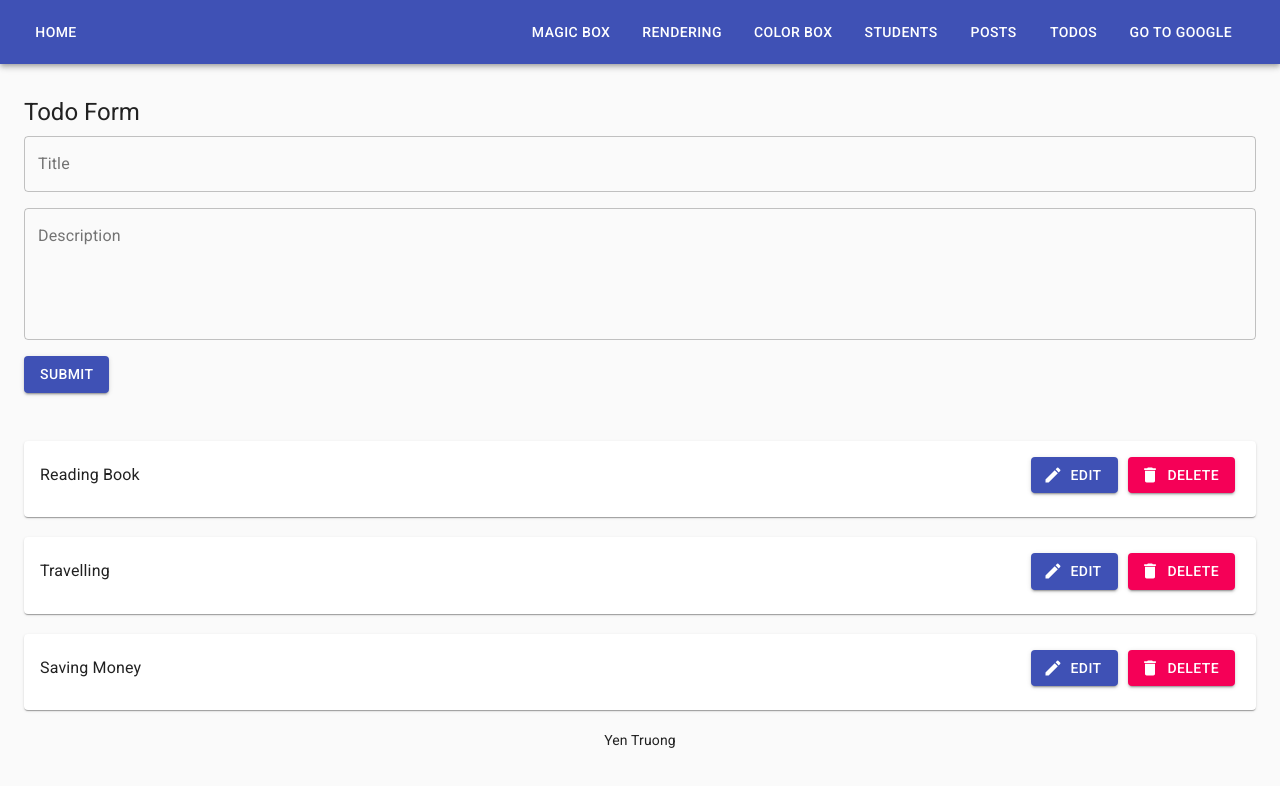
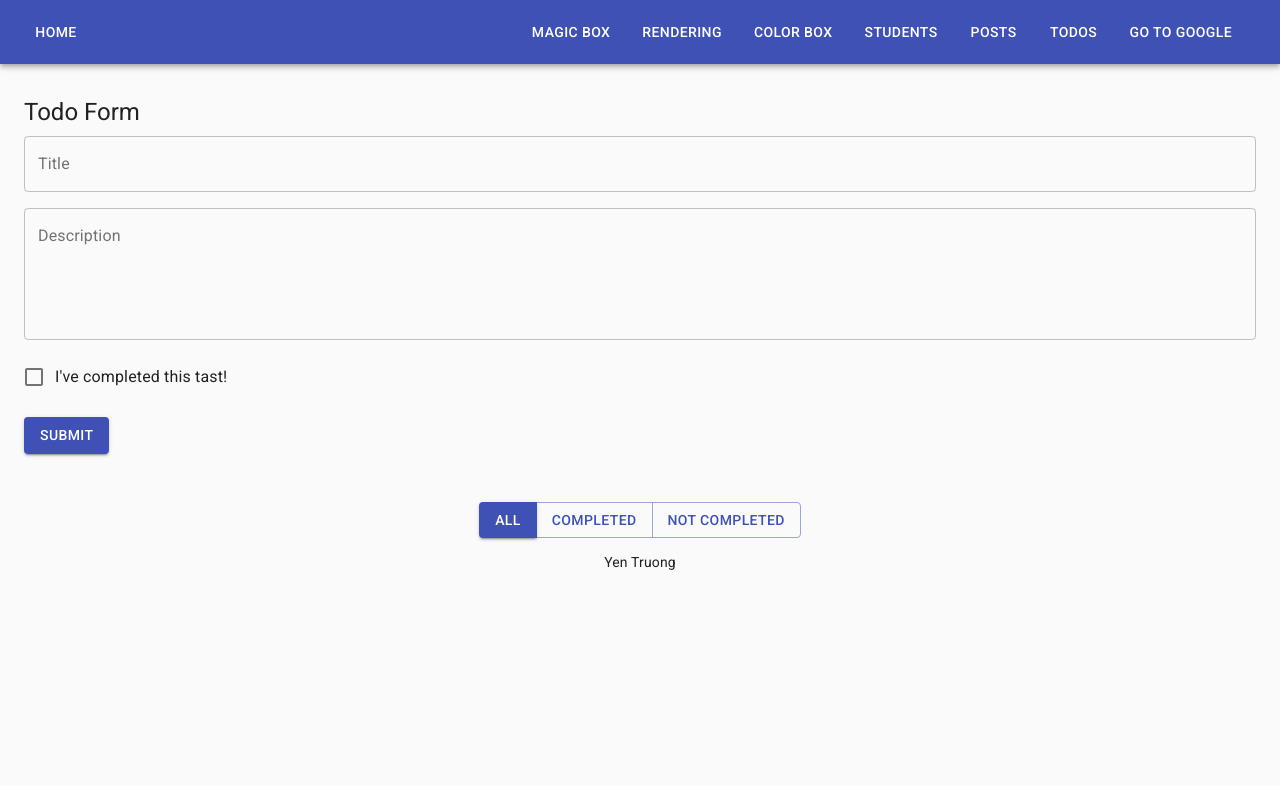
Before and after one commit to truongnhyen/react-labs, a React (Create React App) app: page /todos in a window 1280 px wide. Shown: the top 786 px of the page. Built offline with nearby package versions, Linux system fonts and the light colour scheme.

Commit message:
checkboxfield +filter todo +  local storage

```diff
--- /dev/null
+++ b/src/components/FormFields/CheckboxField.jsx
@@ -0,0 +1,53 @@
+import { Box, Checkbox, FormControl, FormControlLabel, FormHelperText } from '@material-ui/core';
+import PropTypes from 'prop-types';
+import React from 'react';
+import { Controller } from 'react-hook-form';
+
+CheckboxField.propTypes = {
+  name: PropTypes.string.isRequired,
+  form: PropTypes.object.isRequired,
+
+  label: PropTypes.string,
+  disabled: PropTypes.bool,
+};
+
+CheckboxField.defaultProps = {
+  label: '',
+  disabled: false,
+};
+
+function CheckboxField(props) {
+  const { name, label, form, disabled } = props;
+  const { errors } = form;
+  const errorMessage = errors[name]?.message;
+  const hasError = !!errorMessage;
+
+  return (
+    <Box mt={1} mb={2}>
+      <FormControl error={hasError}>
+        <Controller
+          name={name}
+          control={form.control}
+          render={({ value, onChange, onBlur }) => (
+            <FormControlLabel
+              control={
+                <Checkbox
+                  name={name}
+                  checked={value}
+                  onChange={(e) => onChange(e.target.checked)}
+                  onBlur={onBlur}
+                  disabled={disabled}
+                />
+              }
+              label={label}
+            />
+          )}
+        />
+
+        <FormHelperText>{errorMessage}</FormHelperText>
+      </FormControl>
+    </Box>
+  );
+}
+
+export default CheckboxField;
--- /dev/null
+++ b/src/features/Student/components/StudentList/index.jsx
@@ -0,0 +1,91 @@
+import React from 'react';
+import PropTypes from 'prop-types';
+import { Box, Button, Card, CardContent, makeStyles, Typography } from '@material-ui/core';
+import { Delete, Edit } from '@material-ui/icons';
+
+StudentList.propTypes = {
+  data: PropTypes.array,
+  onRemove: PropTypes.func,
+  onEdit: PropTypes.func,
+};
+
+StudentList.defaultProps = {
+  data: [],
+  onRemove: null,
+  onEdit: null,
+};
+
+const useStyles = makeStyles(() => ({
+  root: {
+    listStyleType: 'none',
+    padding: 0,
+  },
+
+  item: {
+    margin: '1rem 0',
+  },
+}));
+
+function StudentList({ data, onRemove, onEdit }) {
+  const classes = useStyles();
+
+  return (
+    <ul className={classes.root}>
+      {data.map((student) => (
+        <li className={classes.item} key={student.id}>
+          <Card>
+            <CardContent>
+              <Box display="flex" justifyContent="space-between" alignItems="center">
+                <Box flex="1 1 auto">
+                  <Typography
+                    component="p"
+                    variant="body1"
+                    style={{ textDecoration: student.completed ? 'line-through' : 'none' }}
+                  >
+                    {student.name}
+                  </Typography>
+
+                  <Typography component="p" variant="body2">
+                    Gender: {student.gender}
+                  </Typography>
+
+                  <Typography component="p" variant="body2">
+                    City: {student.city}
+                  </Typography>
+
+                  <Typography component="p" variant="body2">
+                    Age: {student.age}
+                  </Typography>
+                </Box>
+
+                <Box mr={1}>
+                  <Button
+                    variant="contained"
+                    color="primary"
+                    className={classes.button}
+                    startIcon={<Edit />}
+                    onClick={() => onEdit && onEdit(student)}
+                  >
+                    Edit
+                  </Button>
+                </Box>
+
+                <Button
+                  variant="contained"
+                  color="secondary"
+                  className={classes.button}
+                  startIcon={<Delete />}
+                  onClick={() => onRemove && onRemove(student)}
+                >
+                  Delete
+                </Button>
+              </Box>
+            </CardContent>
+          </Card>
+        </li>
+      ))}
+    </ul>
+  );
+}
+
+export default StudentList;
--- a/src/features/Student/index.jsx
+++ b/src/features/Student/index.jsx
@@ -1,22 +1,33 @@
-import React from 'react';
-import { Route, Switch, useRouteMatch } from 'react-router-dom';
-import StudentDetailPage from './pages/Detail';
-import StudentListPage from './pages/List';
-
-StudentFeature.propTypes = {};
+import studentApi from 'api/studentApi';
+import React, { useEffect, useState } from 'react';
+import { useRouteMatch } from 'react-router-dom';
+import StudentList from './components/StudentList';
 
 function StudentFeature(props) {
-  //using match.path de get Routing tu thang cha ben ngoai App, de tranh truong hop
-  // routing parent thay doi phai vo trong sub routing de doi
   const match = useRouteMatch();
+  const [filters, setFilters] = useState({
+    _page: 1,
+    _limit: 10,
+  });
+  const [studentList, setStudentList] = useState([]);
+  const [loading, setLoading] = useState(false);
+
+  useEffect(() => {
+    (async () => {
+      try {
+        const { data } = await studentApi.getAll(filters);
+        setStudentList(data);
+      } catch (error) {
+        console.log('Failed to fetch student list:', error);
+      }
+    })();
+  }, [filters]);
 
   return (
     <div>
-      <h2>Student Feature</h2>
-      <Switch>
-        <Route exact path={match.path} component={StudentListPage} />
-        <Route path={`${match.path}/:studentId`} component={StudentDetailPage} />
-      </Switch>
+      <h2>STUDENT FEATURE</h2>
+
+      <StudentList data={studentList} />
     </div>
   );
 }
--- a/src/features/Todo/components/TodoForm/index.jsx
+++ b/src/features/Todo/components/TodoForm/index.jsx
@@ -6,6 +6,7 @@ import { yupResolver } from '@hookform/resolvers/yup';
 import InputField from 'components/FormFields/InputField';
 import TextareaField from 'components/FormFields/TextareaField';
 import { Box, Button, Typography } from '@material-ui/core';
+import CheckboxField from 'components/FormFields/CheckboxField';
 
 TodoForm.propTypes = {
   initialValues: PropTypes.object,
@@ -15,6 +16,7 @@ TodoForm.defaultProps = {
   initialValues: {
     value: '',
     description: '',
+    completed: false,
   },
 };
 
@@ -32,13 +34,14 @@ function TodoForm({ initialValues, onSubmit }) {
       then: yup.string().required('Nhap di'),
       otherwise: yup.string(),
     }),
+    completed: yup.boolean(),
   });
 
   console.log({ initialValues });
 
   const form = useForm({
     mode: 'onBlur',
-    defaultValues: initialValues || { value: '', description: '' },
+    defaultValues: initialValues || { value: '', description: '', completed: false },
     resolver: yupResolver(schema),
   });
 
@@ -47,6 +50,7 @@ function TodoForm({ initialValues, onSubmit }) {
   useEffect(() => {
     setValue('value', initialValues ? initialValues.value : '');
     setValue('description', initialValues?.description || ''); //another way to write
+    setValue('completed', initialValues?.completed || false);
   }, [initialValues, setValue]);
 
   const handleFormSubmit = (values) => {
@@ -66,6 +70,7 @@ function TodoForm({ initialValues, onSubmit }) {
 
       <InputField name="value" label="Title" form={form} />
       <TextareaField name="description" label="Description" form={form} />
+      <CheckboxField name="completed" label="I've completed this tast!" form={form}/>
       <Button type="submit" variant="contained" color="primary">
         Submit
       </Button>
--- a/src/features/Todo/components/TodoList/index.jsx
+++ b/src/features/Todo/components/TodoList/index.jsx
@@ -44,6 +44,9 @@ function TodoList({ todos, onDelete, onEdit }) {
                   <Typography component="p" variant="body1">
                     {todo.description}
                   </Typography>
+                  <Typography component="p" variant="body1" style={{textDecoration: todo.completed ? 'line-through': 'none'}}>
+                    {todo.value}
+                  </Typography>
                 </Box>
                 <Box>
                   <Button
--- a/src/features/Todo/index.jsx
+++ b/src/features/Todo/index.jsx
@@ -1,19 +1,32 @@
-import { Box, Container } from '@material-ui/core';
-import React, { useState } from 'react';
+import { Box, Button, ButtonGroup, Container } from '@material-ui/core';
+import React, { useEffect, useState } from 'react';
 import TodoForm from './components/TodoForm';
 import TodoList from './components/TodoList';
 
 TodoFeature.propTypes = {};
 
 function TodoFeature(props) {
-  const [todoList, setTodoList] = useState([
-    { id: 1, value: 'Reading Book', description: '' },
-    { id: 2, value: 'Travelling', description: '' },
-    { id: 3, value: 'Saving Money', description: '' },
-  ]);
+  const [filters, setFilters] = useState({
+    completed: 'all',
+  });
+  const [todoList, setTodoList] = useState(() => {
+    try {
+      return JSON.parse(localStorage.getItem('todo_list')) || [];
+    } catch (error) {}
+
+    return [
+      { id: '1', value: 'Eat', description: 'Lorem ipsum dolor sit amet.', completed: false },
+      { id: '2', value: 'Code', description: 'Lorem ipsum dolor sit amet.', completed: false },
+      { id: '3', value: 'Sleep', description: 'Lorem ipsum dolor sit amet.', completed: false },
+  ];
+});
 
   const [selectedTodo, setSelectedTodo] = useState(null);
   // const [showForm, setShowForm] = useState(true);
+
+  useEffect(() => {
+    localStorage.setItem('todo_list', JSON.stringify(todoList));
+  }, [todoList]);
 
   function handleDeleteTodo(todo) {
     // const index = todoList.findIndex((x) => x.id === todo.id);
@@ -72,12 +85,41 @@ function TodoFeature(props) {
       return [...currentList, newTodo];
     });
   };
+  const filteredTodos =
+    filters.completed === 'all'
+      ? todoList
+      : todoList.filter((x) => x.completed === filters.completed);
   return (
     <Container fixed>
       <Box mt={4} mb={6}>
         <TodoForm initialValues={selectedTodo} onSubmit={handleFormSubmit} />
       </Box>
+      <Box textAlign="center">
+        <ButtonGroup color="primary" aria-label="outlined primary button group">
+          <Button
+            variant={filters.completed === 'all' ? 'contained' : 'outlined'}
+            onClick={() => setFilters({ completed: 'all' })}
+          >
+            All
+          </Button>
+
+          <Button
+            variant={filters.completed === true ? 'contained' : 'outlined'}
+            onClick={() => setFilters({ completed: true })}
+          >
+            Completed
+          </Button>
+
+          <Button
+            variant={filters.completed === false ? 'contained' : 'outlined'}
+            onClick={() => setFilters({ completed: false })}
+          >
+            Not Completed
+          </Button>
+        </ButtonGroup>
+      </Box>
       <TodoList todos={todoList} onDelete={handleDeleteTodo} onEdit={handleEditTodo} />
+
     </Container>
   );
 }
```
